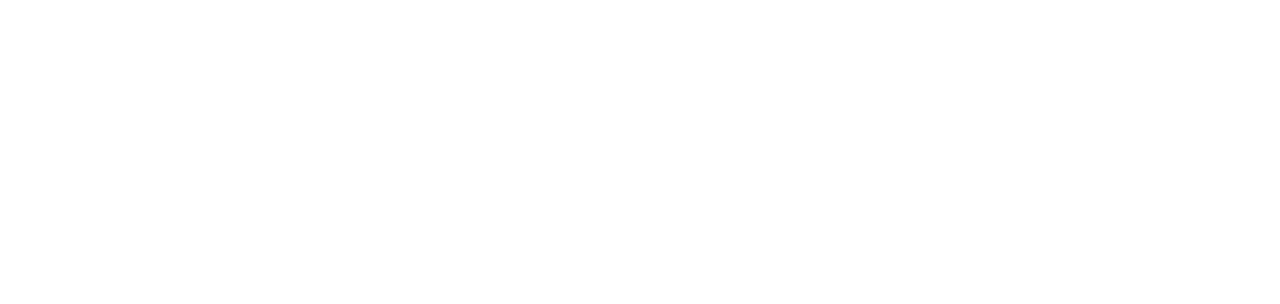
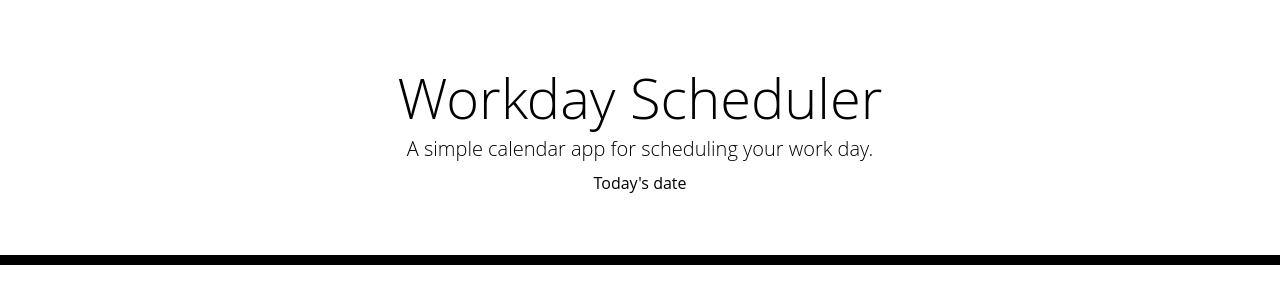
Before and after one commit to kmcleod81/day-planner, a plain HTML site: page index.html in a window 1280 px wide. Drawn offline with nearby package versions, Linux system fonts and the light colour scheme.

Commit message:
added header in html

```diff
--- a/index.html
+++ b/index.html
@@ -12,7 +12,15 @@
 </head>
 
 <body>
-
+    <header>
+        <div class="jumbotron jumbotron-fluid">
+            <div class="container">
+                <h1 class="display-4">Workday Scheduler</h1>
+                <p class="lead">A simple calendar app for scheduling your work day.</p>
+                <div id="date">Today's date</div>
+            </div>
+        </div>
+    </header>
 
 
     <script src="https://code.jquery.com/jquery-3.4.1.slim.min.js"
```
